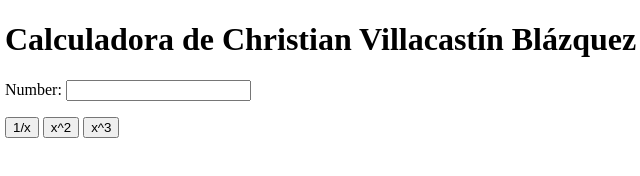
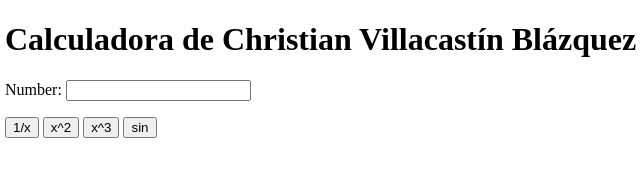
Before and after one commit to ChristianVillacastin/my_calculator_2, a plain HTML site: page index.html in a window 1280 px wide. Shown: the full height of the page, 3-643 px from the left. Drawn offline with Linux system fonts and the light colour scheme.

Commit message:
sin(x) button

```diff
--- a/index.html
+++ b/index.html
@@ -12,6 +12,7 @@
 			<button onclick="inverse()"> 1/x </button>
 			<button onclick="square()"> x^2 </button>
 			<button onclick="cube()"> x^3 </button>
+			<button onclick="sine()"> sin </button>
 		</p>
 		<script type="text/javascript">
 			function cube() {
@@ -25,6 +26,10 @@
 			function inverse() {
 				var num = document.getElementById("n1");
 				num.value = 1/num.value;
+			function sine() {
+				var num = document.getElementById("n1");
+				num.value = Math.sin(num.value);
+				 sin(x) button
 			}
 		</script>
 	</body>
```
